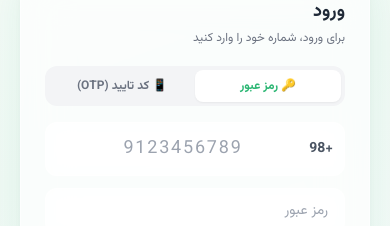
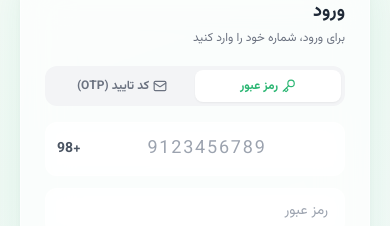
Before and after one commit to littleprogrammer369/DKN, a Next.js app in the folder apps/web/: page / in a window 390 px wide. Both pictures are taken after a click on the button "🔑 حساب دارید؟ وارد شوید". Shown: the part 306-532 px from the top of the page. Built offline with nearby package versions, Linux system fonts and the light colour scheme.

Commit message:
fix(ui): lucide-react icons, fix +98 to left, RTL phone input, tab icons with lucide

```diff
--- a/apps/web/src/app/page.tsx
+++ b/apps/web/src/app/page.tsx
@@ -4,6 +4,7 @@ import { useState } from 'react';
 import { useRouter } from 'next/navigation';
 import { onlyDigits } from '@/lib/utils';
 import { ThemeProvider, useTheme } from '@/lib/theme';
+import { Key, Mail, Phone, UserPlus, Lock, ArrowLeft, AlertCircle, Loader2, Eye, EyeOff, CheckCircle2 } from 'lucide-react';
 
 function ThemeToggleInline() {
   const { theme, toggle } = useTheme();
@@ -122,13 +123,15 @@ export default function LoginPage() {
             <div className="flex mb-4 bg-gray-100 dark:bg-night-surface rounded-xl p-1">
               <button type="button"
                 onClick={() => { setAuthMethod('password'); setError(''); setFieldErrors({}); setOtpSent(false); setOtpCode(''); }}
-                className={'flex-1 text-xs font-bold py-2 rounded-lg transition-all ' + (authMethod === 'password' ? 'bg-white dark:bg-night-card shadow-sm text-brand-green' : 'text-gray-500 dark:text-night-muted')}>
-                🔑 رمز عبور
+                className={'flex-1 text-xs font-bold py-2 rounded-lg transition-all flex items-center justify-center gap-1 ' + (authMethod === 'password' ? 'bg-white dark:bg-night-card shadow-sm text-brand-green' : 'text-gray-500 dark:text-night-muted')}>
+                <Key size={14} />
+                رمز عبور
               </button>
               <button type="button"
                 onClick={() => { setAuthMethod('otp'); setError(''); setFieldErrors({}); }}
-                className={'flex-1 text-xs font-bold py-2 rounded-lg transition-all ' + (authMethod === 'otp' ? 'bg-white dark:bg-night-card shadow-sm text-brand-green' : 'text-gray-500 dark:text-night-muted')}>
-                📱 کد تایید (OTP)
+                className={'flex-1 text-xs font-bold py-2 rounded-lg transition-all flex items-center justify-center gap-1 ' + (authMethod === 'otp' ? 'bg-white dark:bg-night-card shadow-sm text-brand-green' : 'text-gray-500 dark:text-night-muted')}>
+                <Mail size={14} />
+                کد تایید (OTP)
               </button>
             </div>
           )}
@@ -148,11 +151,12 @@ export default function LoginPage() {
               </>
             )}
             <div className="relative mb-3">
-              <span className="absolute right-3 top-1/2 -translate-y-1/2 text-sm font-bold text-gray-600 dark:text-night-muted z-10">+98</span>
+              <span className="absolute left-3 top-1/2 -translate-y-1/2 text-sm font-bold text-gray-600 dark:text-night-muted z-10">+98</span>
               <input type="tel" inputMode="numeric" maxLength={10} placeholder="9123456789" value={phone}
+                dir="ltr"
                 onChange={e => { setPhone(onlyDigits(e.target.value)); setError(''); setFieldErrors(f => ({...f, phone: ''})); }}
                 onBlur={e => { const err = validatePhone(e.target.value); setFieldErrors(f => ({...f, phone: err})); }}
-                className="input-glass dark:bg-night-card/60 dark:text-night-text text-center text-lg tracking-widest pr-10" />
+                className="input-glass dark:bg-night-card/60 dark:text-night-text text-center text-lg tracking-widest pl-10" />
             </div>
             {fieldErrors.phone && <p className="text-[10px] text-red-500 mb-2 mr-1 -mt-2">{fieldErrors.phone}</p>}
             {!isLogin && (
```
Also changed, not shown: apps/web/package.json (+16 -15 lines), 1 other file (tests, documents, lock files or other folders).
